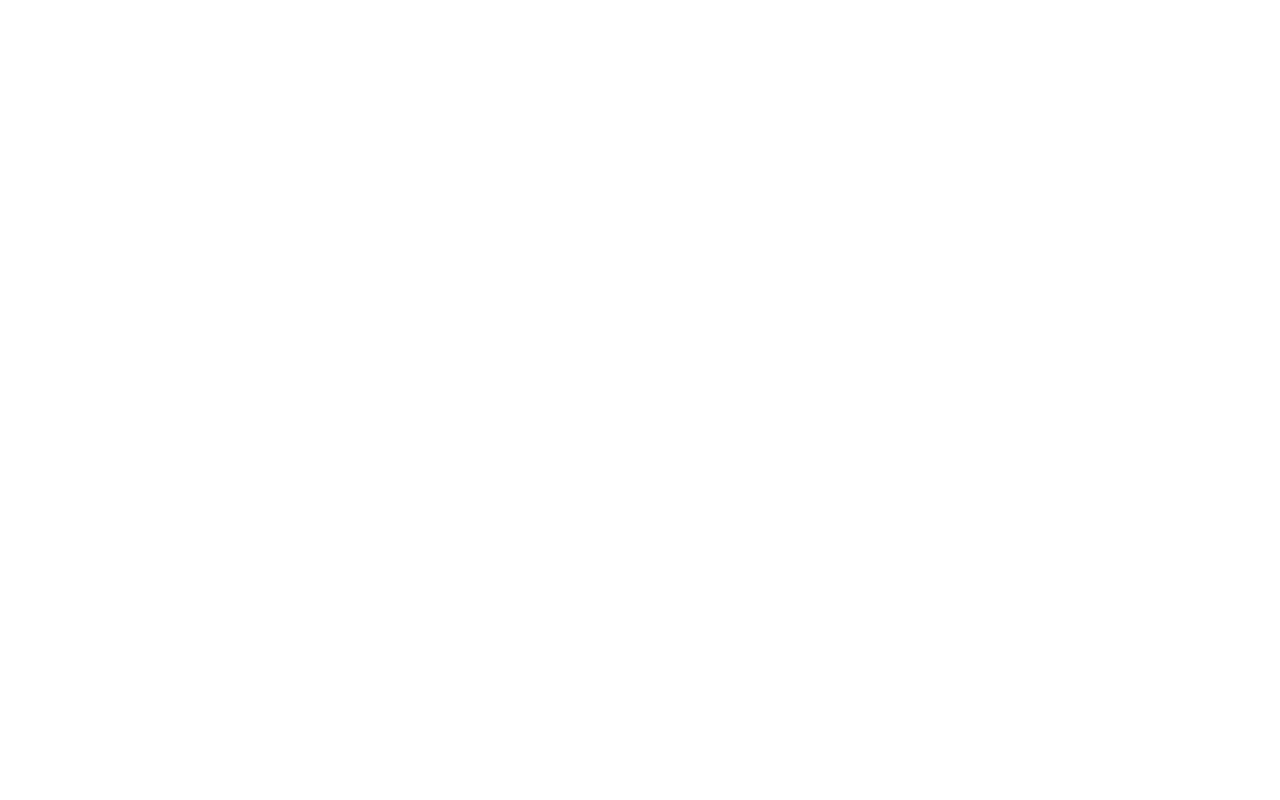
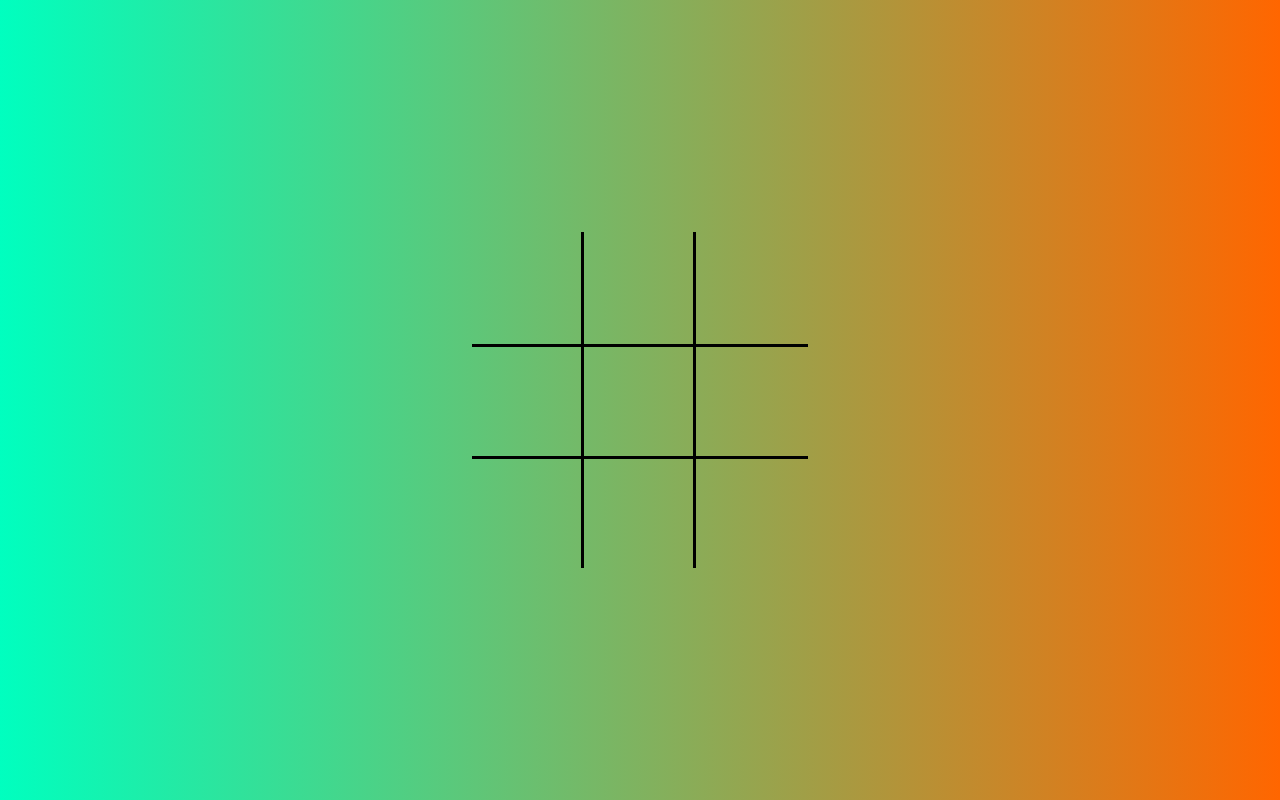
Before and after one commit to YussaMoney/Tic_Tac_Toe-Game, a website: page index.html in a window 1280 px wide. Drawn offline with Linux system fonts and the light colour scheme.

Commit message:
Added: Gameboard interface

```diff
--- a/index.html
+++ b/index.html
@@ -8,7 +8,17 @@
   <title>Tic-Tac-Toe_Game</title>
 </head>
 <body>
-
+  <div class="gameboard">
+    <div class="cell"></div>
+    <div class="cell"></div>
+    <div class="cell"></div>
+    <div class="cell"></div>
+    <div class="cell"></div>
+    <div class="cell"></div>
+    <div class="cell"></div>
+    <div class="cell"></div>
+    <div class="cell"></div>
+  </div>
 
 
 </body>
--- a/style.css
+++ b/style.css
@@ -0,0 +1,41 @@
+* {
+  padding: 0;
+  margin: 0;
+  box-sizing: border-box;
+}
+
+body {
+  background: linear-gradient(to left, rgb(255, 102, 0), rgb(0, 255, 191));
+  font-size: 20px;
+}
+
+.gameboard {
+  display: grid;
+  justify-content: center;
+  align-content: center;
+  height: 100vh;
+  grid-template-columns: repeat(3, auto);
+}
+
+.cell {
+  width: 7rem;
+  height: 7rem;
+  border: 3px solid black;
+  display: flex;
+  align-items: center;
+  justify-content: center;
+  border-left: 0;
+  border-bottom: 0;
+}
+
+.cell:last-child,
+.cell:nth-child(3),
+.cell:nth-child(6) {
+  border-right: 0;
+}
+
+.cell:first-child,
+.cell:nth-child(2),
+.cell:nth-child(3) {
+  border-top: 0;
+}
```
